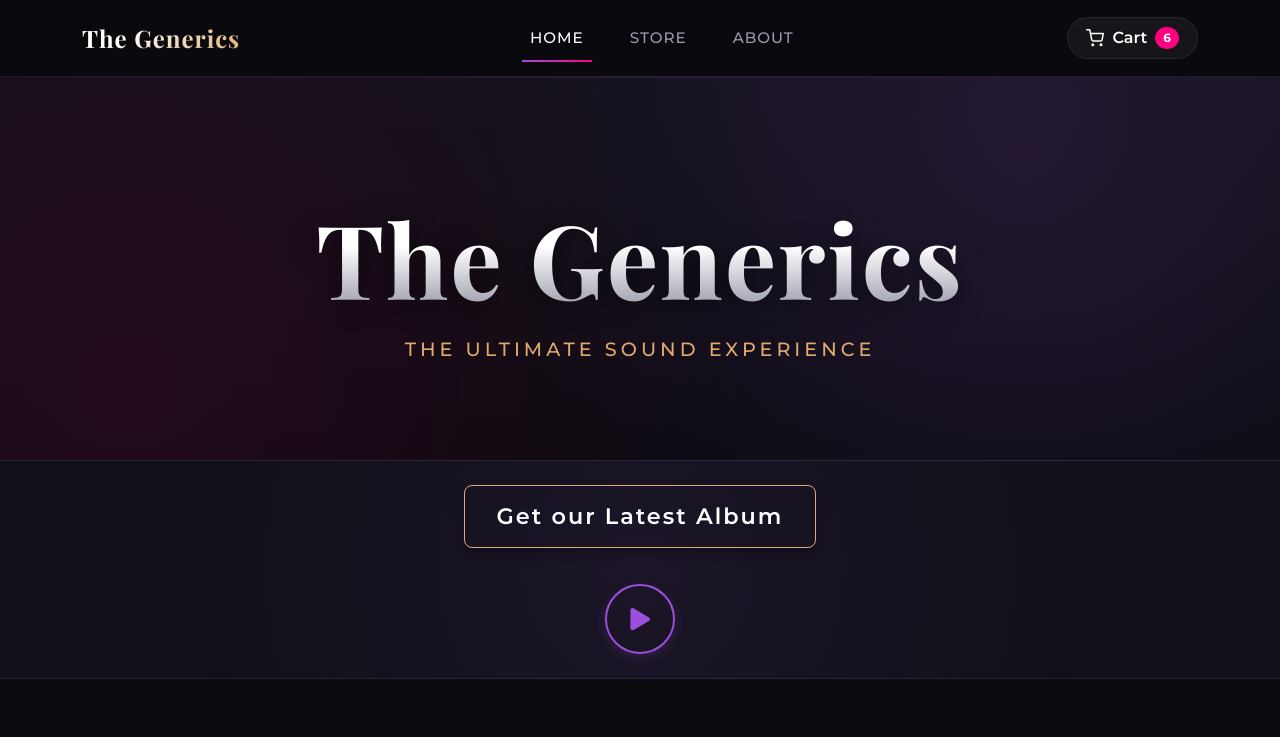
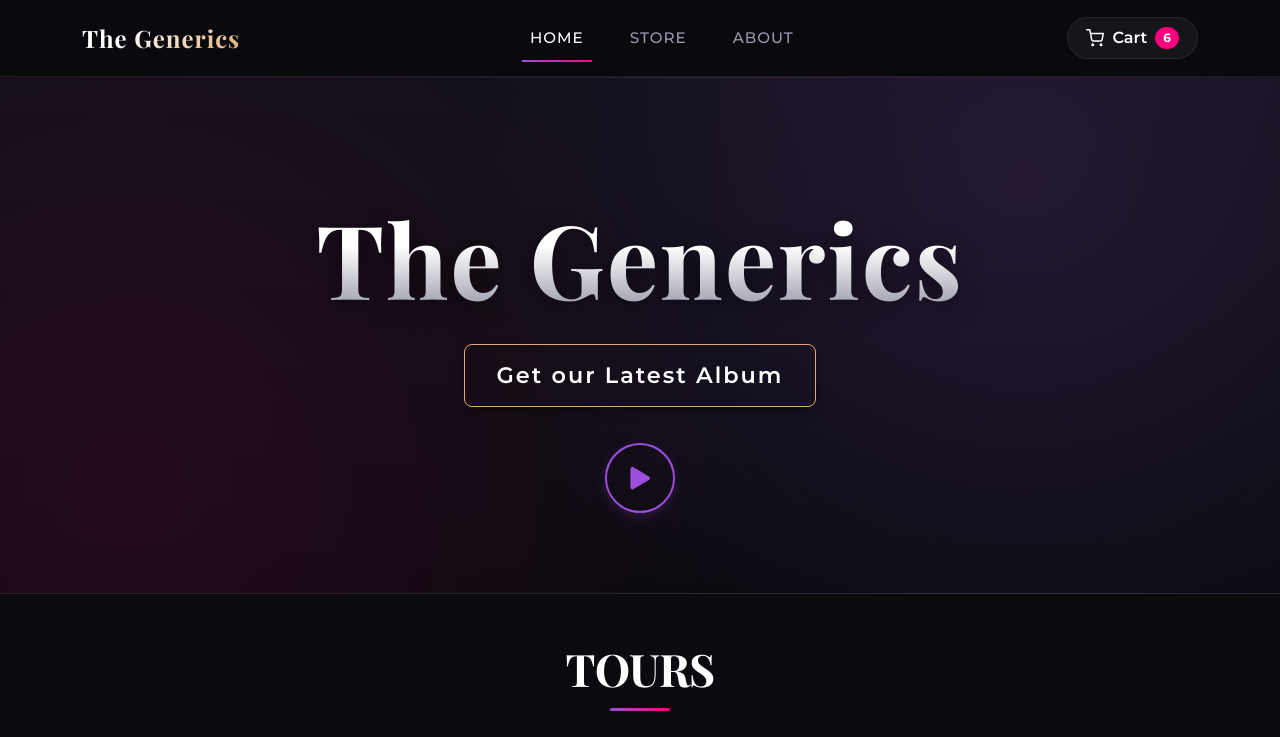
Before and after one commit to pwanjari23/ecommerce, a React (Vite) app: page / in a window 1280 px wide. Shown: the top 737 px of the page. Built offline with nearby package versions, Linux system fonts and the light colour scheme; a web font is replaced by a local one.

Commit message:
Configure dynamic Hero page-specific banners and promotional album headers for Home page

```diff
--- a/src/components/Hero.jsx
+++ b/src/components/Hero.jsx
@@ -1,12 +1,29 @@
 import React from 'react';
 import { Container } from 'react-bootstrap';
+import { useLocation } from 'react-router-dom';
+import { FaPlay } from 'react-icons/fa';
 
 const Hero = () => {
+  const location = useLocation();
+  const isHomePage = location.pathname === '/';
+
   return (
     <section className="premium-hero">
       <Container>
         <h1 className="hero-title">The Generics</h1>
-        <p className="hero-subtitle">The Ultimate Sound Experience</p>
+        {isHomePage ? (
+          <div className="hero-promo-container mt-4">
+            <button className="promo-album-btn mb-3" type="button">
+              Get our Latest Album
+            </button>
+            <br />
+            <button className="promo-play-btn" type="button" aria-label="Play Album">
+              <FaPlay />
+            </button>
+          </div>
+        ) : (
+          <p className="hero-subtitle">The Ultimate Sound Experience</p>
+        )}
       </Container>
     </section>
   );
--- a/src/pages/Home.jsx
+++ b/src/pages/Home.jsx
@@ -14,19 +14,6 @@ const tourDates = [
 const Home = () => {
   return (
     <main className="main-content">
-      {/* Home Hero Promo */}
-      <section className="home-promo-section py-4 text-center">
-        <Container>
-          <button className="promo-album-btn mb-3" type="button">
-            Get our Latest Album
-          </button>
-          <br />
-          <button className="promo-play-btn" type="button" aria-label="Play Album">
-            <FaPlay />
-          </button>
-        </Container>
-      </section>
-
       {/* Tour Dates Section */}
       <section className="py-5">
         <Container>
```
